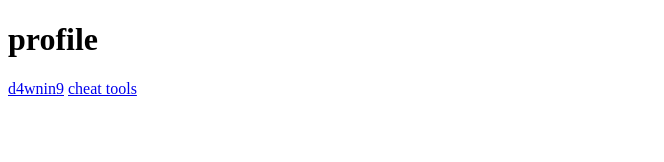
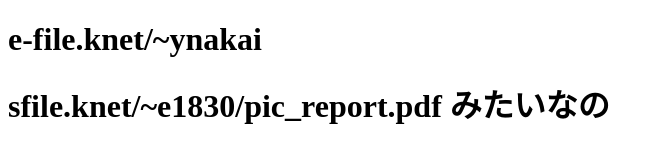
Before and after one commit to pittyi2nd/public_html, a plain HTML site: page index.html in a window 1280 px wide. Shown: the whole page, without its empty margins (0-664 px from the left). Drawn offline with Linux system fonts and the light colour scheme.

Commit message:
update index.html
update update update

```diff
--- a/index.html
+++ b/index.html
@@ -4,8 +4,7 @@
         <title>Takehiro Isibashi's site</title>
     </head>
     <body>
-        <h1>profile</h1>
-        <a href="http://twitter.com/d4wnin9">d4wnin9</a>
-        <a href="http://scrapbox.io/schoolwork">cheat tools</a>
+        <h1>e-file.knet/~ynakai<h1>
+        <h1>sfile.knet/~e1830/pic_report.pdf みたいなの<h1>
     </body>
 </html>
```
